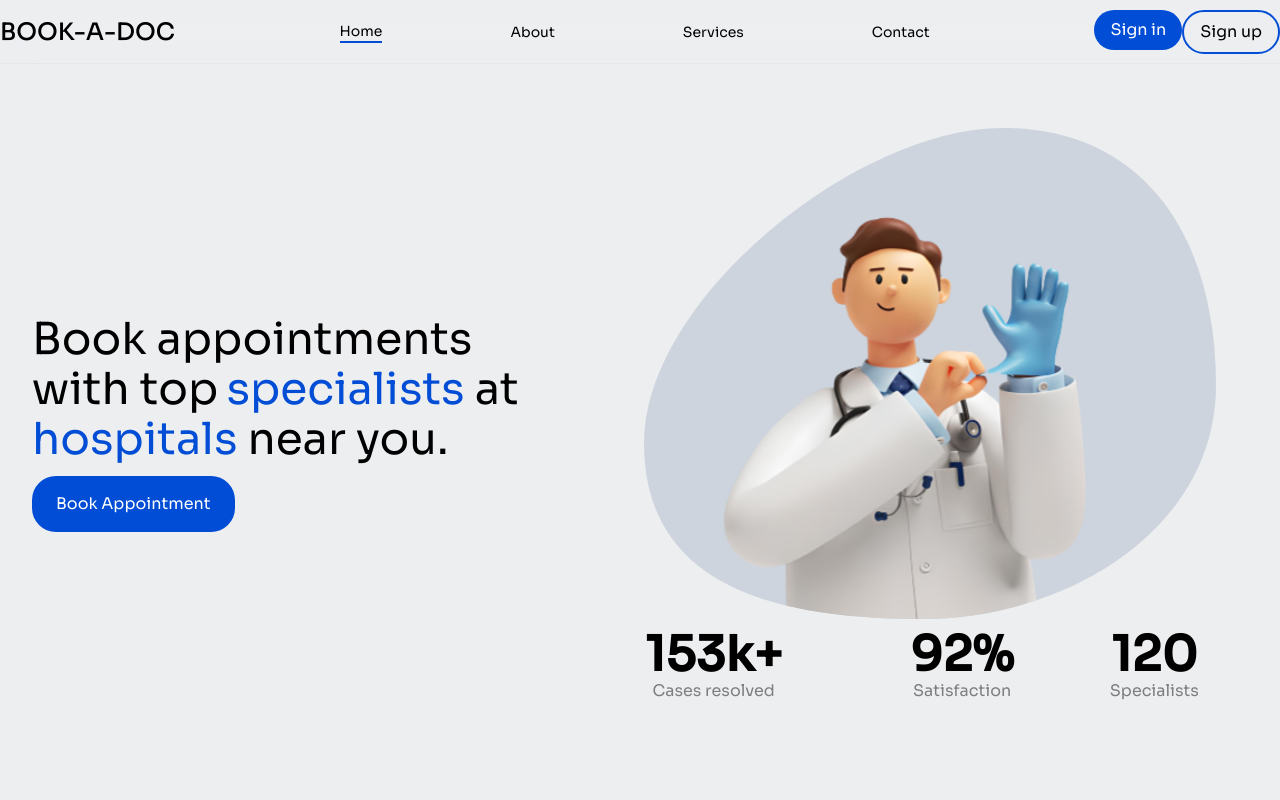
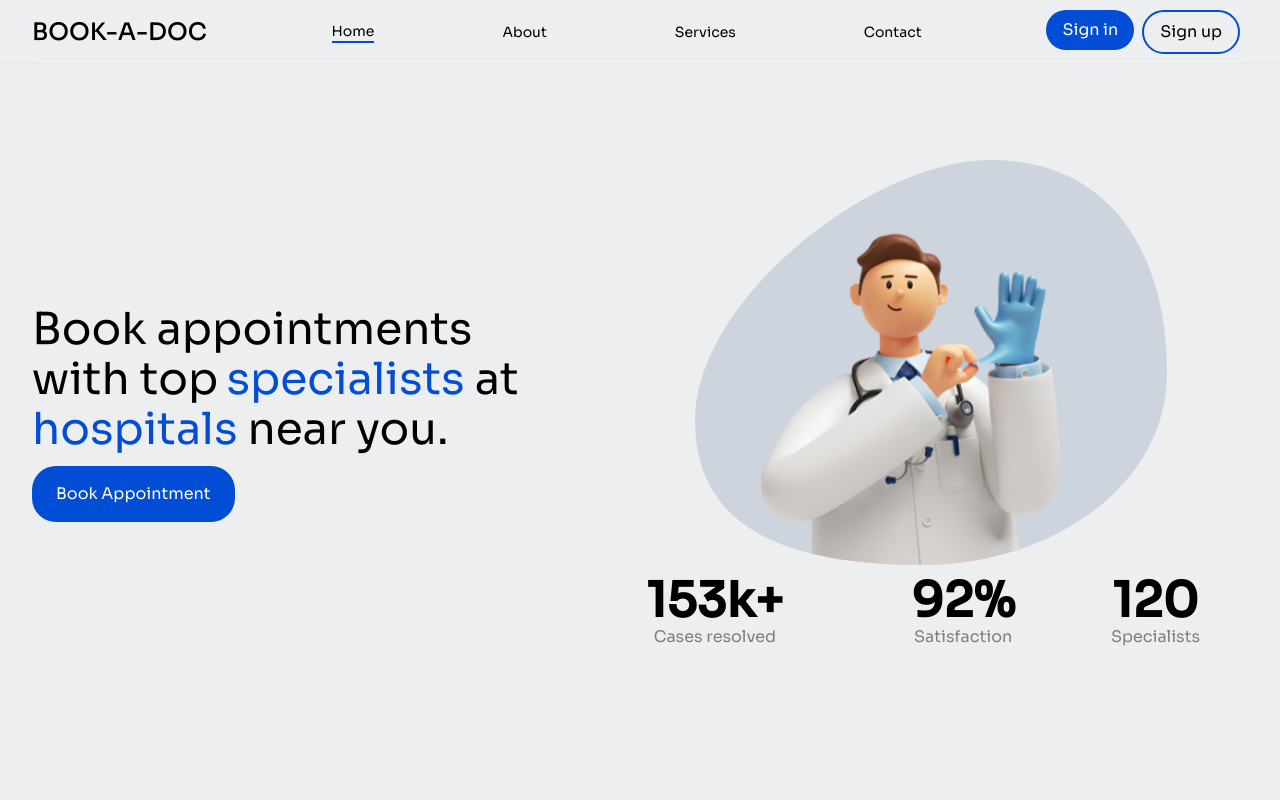
Before and after one commit to kiisidev/BOOK-A-DOC, a React (Vite) app: page / in a window 1280 px wide. Shown: the top 800 px of the page. Built offline with nearby package versions, Linux system fonts and the light colour scheme.

Commit message:
fixed a responsive bug

```diff
--- a/src/components/Header.jsx
+++ b/src/components/Header.jsx
@@ -7,7 +7,7 @@ export default function Header() {
   return (
     <header className="w-full h-auto lg:w-full lg:min-h-[100vh] bg-midWhite">
       <Navbar />
-      <section className="flex-col-reverse flex pt-32 pb-16 lg:flex-row lg:justify-between lg:items-center lg:pt-32 ">
+      <section className="flex-col-reverse flex pt-32 pb-16 lg:flex-row lg:justify-between lg:items-center lg:pt-40 ">
         <div className="p-8 mt-4 text-center lg:text-left lg:pl-8">
           <p className="text-2xl font-medium lg:text-[44px] lg:leading-[50px] lg:font-[400]">
             Book appointments <br></br>with top
@@ -19,7 +19,7 @@ export default function Header() {
           </button>
         </div>
         <div className="flex flex-col items-center">
-          <img src={hero} alt="Doctor" className="  px-16 lg:w-[700px] " />
+          <img src={hero} alt="Doctor" className="  px-16 lg:w-[600px] " />
           <div className="lg:flex pt-4 hidden lg:text-center lg:pr-20 lg:pt-3">
             {stats.map((stat) => (
               <span
--- a/src/components/Navbar.jsx
+++ b/src/components/Navbar.jsx
@@ -9,21 +9,21 @@ export default function Navbar() {
   };
   return (
     <>
-      <span
+      <div
         onClick={handleClick}
-        className=" absolute right-8 top-8 z-50  lg:hidden "
+        className=" absolute  right-8 top-8 z-50  lg:hidden "
       >
         {toggle ? <HambergerMenu color="#000" /> : <CloseCircle color="#000" />}
-      </span>
+      </div>
       <nav
         className={`${
           toggle ? "hidden" : "flex"
-        } fixed h-[100vh] bg-transparent backdrop-blur-lg  z-30 w-full  items-center justify-center flex-col  lg:flex-row lg:justify-between lg:items-center lg:h-16   lg:border-b-[1px] lg:border-b-white-300  `}
+        } fixed h-[100vh] bg-transparent backdrop-blur-lg  z-30 w-full  items-center justify-center flex-col lg:px-8 lg:flex-row lg:justify-between lg:items-center lg:h-16 lg:border-b-[1px]  lg:border-b-white-300  `}
       >
         <h2 className="text-xl absolute left-8 top-8 font-medium  lg:static lg:block lg:text-2xl ">
           BOOK-A-DOC
         </h2>
-        <ul className=" bg-transparent flex  flex-col  items-center  lg:justify-center    lg:flex-row lg:h-16 lg:w-64">
+        <ul className=" bg-transparent flex  flex-col  items-center  lg:justify-center  lg:flex-row lg:h-16 lg:w-64">
           <li className=" text-2xl font-medium py-8  lg:mx-16 lg:border-b-2 lg:border-hint lg:py-0 lg:font-normal lg:text-sm">
             Home
           </li>
@@ -37,14 +37,14 @@ export default function Navbar() {
             Contact
           </li>
         </ul>
-        <div className=" flex flex-col  lg:flex-row lg:relative ">
+        <div className=" flex flex-col  lg:flex-row ">
           <Link to="/login">
             <button className="bg-hint px-4 py-2 rounded-3xl text-primary ">
               Sign in
             </button>
           </Link>
           <Link to="/register">
-            <button className="bg-transparent px-4 py-2 border-2 border-hint my-4 rounded-3xl lg:my-0 ">
+            <button className="bg-transparent px-4 py-2 border-2 border-hint my-4 rounded-3xl lg:my-0 lg:mx-2">
               Sign up
             </button>
           </Link>
```
